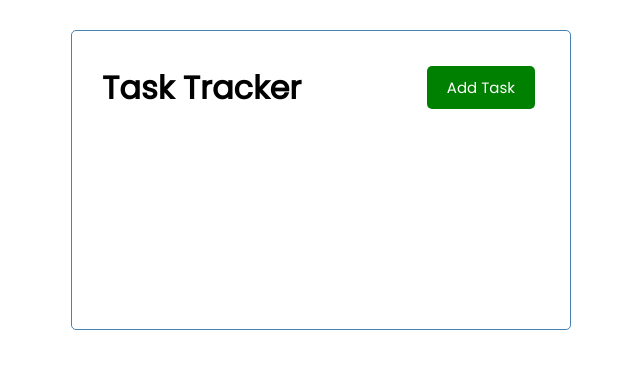
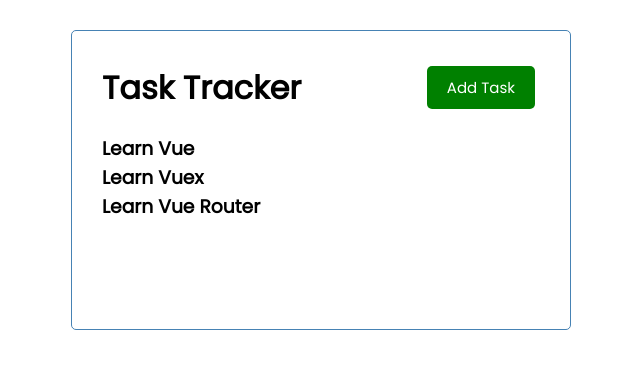
Before and after one commit to brian-pan/task-tracker-app, a Vue app: page / in a window 1280 px wide. Shown: the top 368 px of the page, without its empty margins (319-959 px from the left). Built offline with nearby package versions, Linux system fonts and the light colour scheme.

Commit message:
tasks component done

```diff
--- a/src/App.vue
+++ b/src/App.vue
@@ -2,16 +2,20 @@
 <template>
   <div class="container">
     <Header title="Task Tracker" />
+    <Tasks :tasks="tasks" />
+    <!-- use v-bind when you want the value to be 'dynamic'; variable change values; not fixed -->
   </div>
 </template>
 
 <!-- logic -->
 <script>
 import Header from "./components/Header";
+import Tasks from "./components/Tasks";
 
 export default {
   name: "App",
-  components: { Header },
+  // register components here after importing them:
+  components: { Header, Tasks },
   data() {
     return {
       tasks: [],
--- /dev/null
+++ b/src/components/Tasks.vue
@@ -0,0 +1,16 @@
+<template>
+  <div :key="task.id" v-for="task in tasks">
+    <h3>{{ task.title }}</h3>
+  </div>
+</template>
+
+<script>
+export default {
+  name: "Tasks",
+  props: {
+    tasks: {
+      type: Array,
+    },
+  },
+};
+</script>
```
